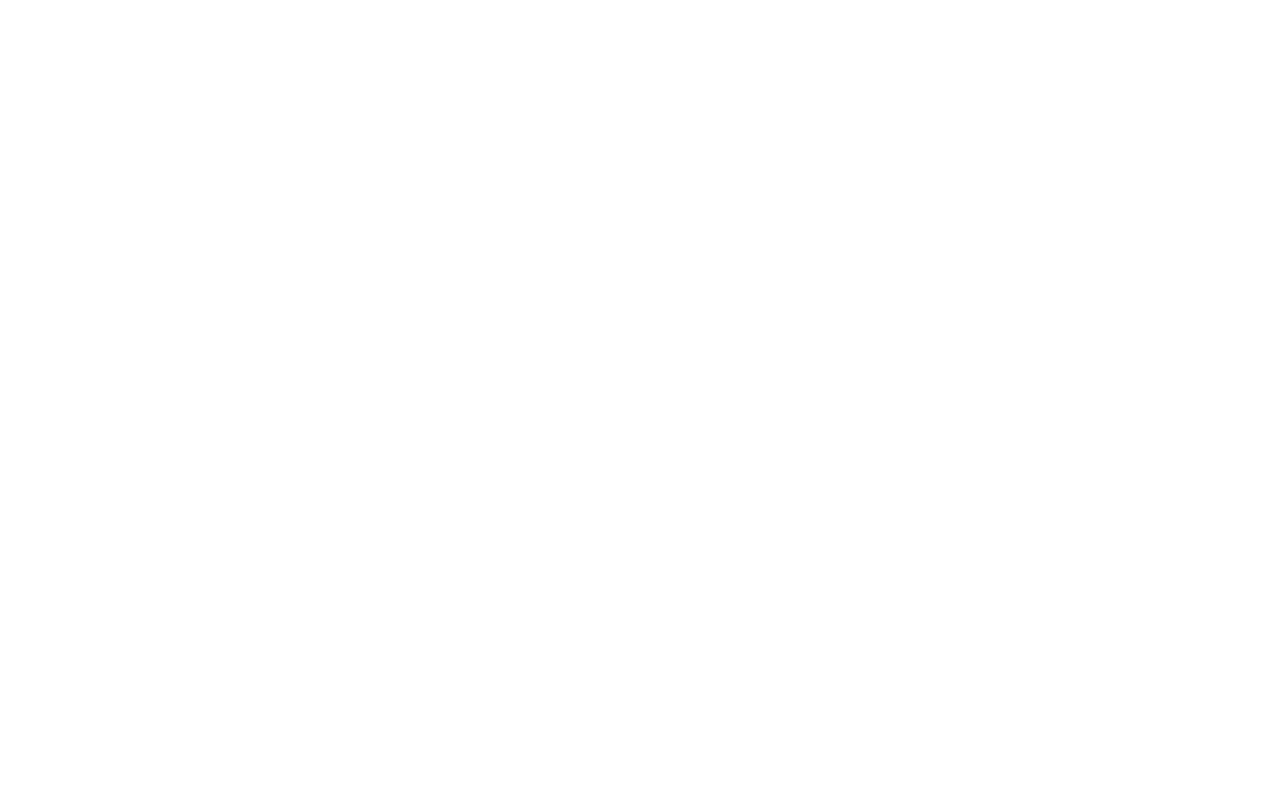
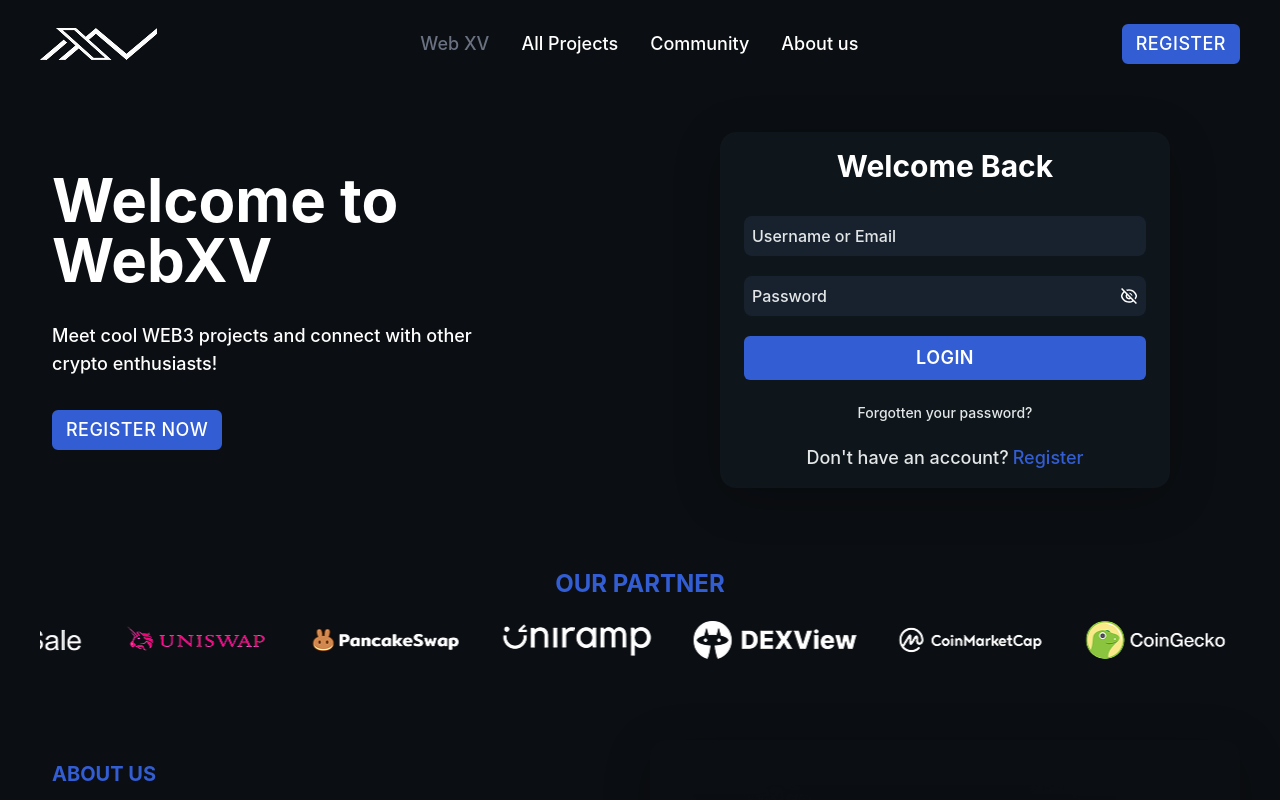
Before and after one commit to Abidkhan234/WebXV-Clone, a React (Vite) app: page / in a window 1280 px wide. Before the commit this address had no page. Shown: the top 800 px of the page. Built offline with nearby package versions, Linux system fonts and the light colour scheme.

Commit message:
Update routing paths to use root URL for Home and Footer links

```diff
--- a/src/App.jsx
+++ b/src/App.jsx
@@ -15,7 +15,7 @@
     <div>
       <Routes>
         <Route element={<WebLayout />}>
-          <Route path="/WebXV-Clone" element={<Home />} />
+          <Route path="/" element={<Home />} />
           <Route path="/about" element={<About />} />
           <Route path="/community" element={<Community />} />
           <Route path="/register" element={<Register />} />
--- a/src/Components/Footer.jsx
+++ b/src/Components/Footer.jsx
@@ -6,7 +6,7 @@
   const arr = [
     {
       name: "Home",
-      url: "/WebXV-Clone",
+      url: "/",
     },
     {
       name: "About us",
--- a/src/Components/Navbar.jsx
+++ b/src/Components/Navbar.jsx
@@ -11,7 +11,7 @@
   const navbarElements = [
     {
       name: "Web XV",
-      path: "/WebXV-Clone",
+      path: "/",
     },
     {
       name: "All Projects",
```
